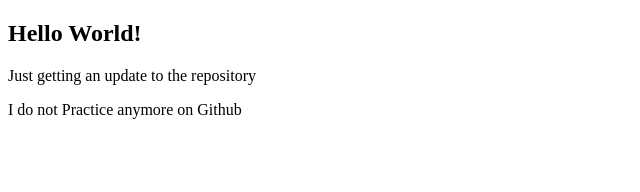
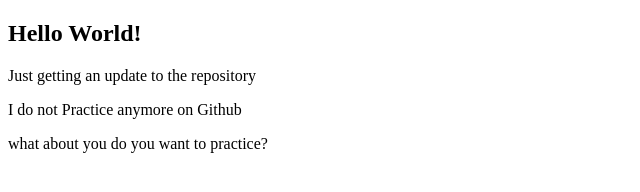
Before and after one commit to shunavid/myRepo, a plain HTML site: page practice/practice.html in a window 1280 px wide. Shown: the whole page, without its empty margins (0-640 px from the left). Drawn offline with Linux system fonts and the light colour scheme.

Commit message:
urdu branch

```diff
--- a/practice/practice.html
+++ b/practice/practice.html
@@ -10,5 +10,6 @@
     <h2>Hello World!</h2>
     <p>Just getting an update to the repository</p>
     <p>I do not Practice anymore on Github</p>
+    <p>what about you do you want to practice?</p>
 </body>
 </html>
```
Also changed, not shown: customer/customer.html (+1 -0 lines).
